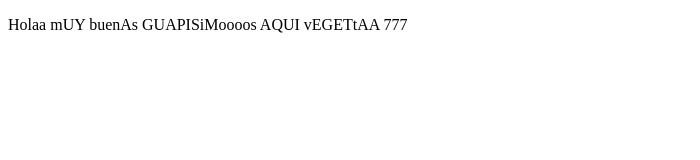
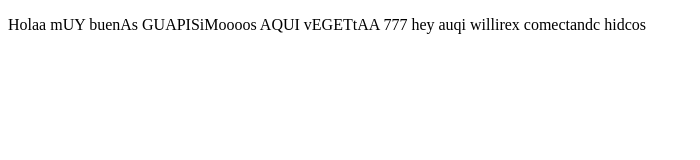
Before and after one commit to MiguelP04/proyectoDemoCursoPrework, a plain HTML site: page index.html in a window 1280 px wide. Shown: the whole page, without its empty margins (0-700 px from the left). Drawn offline with Linux system fonts and the light colour scheme.

Commit message:
first commit

```diff
--- a/index.html
+++ b/index.html
@@ -9,6 +9,7 @@
 <body>
     <p>
         Holaa mUY buenAs GUAPISiMoooos AQUI vEGETtAA 777
+        hey auqi willirex comectandc hidcos
     </p>
 </body>
 </html>
```
